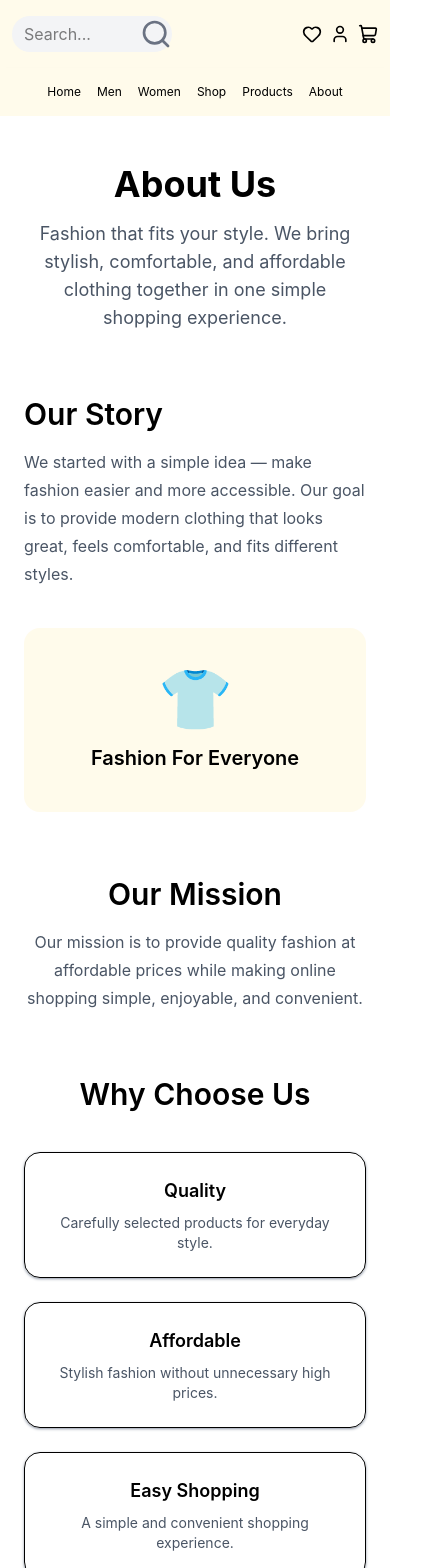
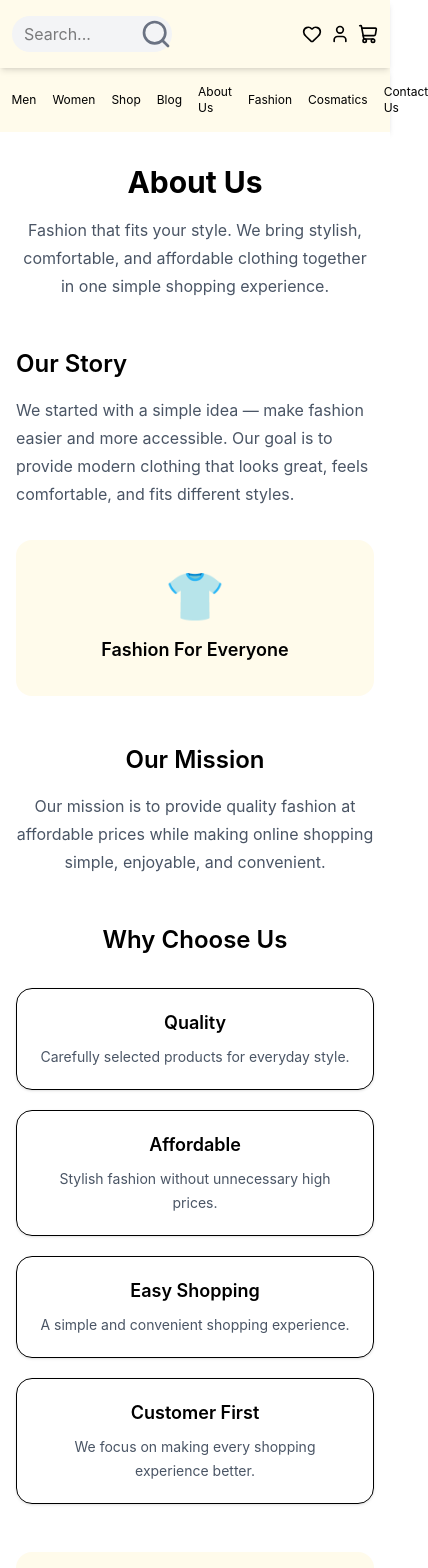
Before and after one commit to sarthak-negi44/E-commerce, a React (Vite) app: page /about in a window 390 px wide. Shown: the top 1568 px of the page, 428 px wide, since content can reach past the window. Built offline with nearby package versions, Linux system fonts and the light colour scheme.

Commit message:
new routes for more updates

```diff
--- a/src/App.tsx
+++ b/src/App.tsx
@@ -4,8 +4,11 @@ import Home from './pages/Home';
 import Men from './pages/Men';
 import Women from './pages/Women';
 import Shop from './pages/Shop';
-import Products from './pages/Products';
+import Blog from './pages/Blog';
 import About from './pages/About';
+import Contactus from './pages/Contactus';
+import Fashion from './pages/Fashion';
+import Cosmatics from './pages/Cosmatics';
 import { SearchProvider } from './context/searContext';
 
 const App = () => {
@@ -19,8 +22,11 @@ const App = () => {
           <Route path="/men" element={<Men />} />
           <Route path="/women" element={<Women />} />
           <Route path="/shop" element={<Shop />} />
-          <Route path="/products" element={<Products />} />
+          <Route path="/blog" element={<Blog />} />
           <Route path="/about" element={<About />} />
+          <Route path="/contact Us" element={<Contactus />} />
+          <Route path="/fashion" element={<Fashion />} />
+          <Route path="/cosmatics" element={<Cosmatics />} />
         </Routes>
       </BrowserRouter>
     </SearchProvider>
--- a/src/components/Herosection.tsx
+++ b/src/components/Herosection.tsx
@@ -14,7 +14,7 @@ const Herosection = () => {
             className="w-full h-auto lg:h-full object-contain lg:object-cover"
           />
 
-          <div className="absolute left-5 lg:left-25 top-1/2 -translate-y-1/2 z-10">
+          <div className="absolute left-20 lg:left-25 top-1/2 -translate-y-1/2 z-10">
             <p className="text-white">SPECIAL OFFER</p>
 
             <h1 className="text-2xl lg:text-3xl font-bold text-white">
--- a/src/components/layouts/Navbar.tsx
+++ b/src/components/layouts/Navbar.tsx
@@ -36,16 +36,34 @@ const Navbar = () => {
         className="transition-all active:scale-90 active:opacity-50"
         to="/products"
       >
-        Products
+        Blog
       </Link>
 
       <Link
         className="transition-all active:scale-90 active:opacity-50"
         to="/about"
       >
-        About
+        About Us
       </Link>
 
+      <Link
+        className="transition-all active:scale-90 active:opacity-50"
+        to="/fashion"
+      >
+        Fashion
+      </Link>
+      <Link
+        className="transition-all active:scale-90 active:opacity-50"
+        to="/cosmatics"
+      >
+        Cosmatics
+      </Link>
+       <Link
+        className="transition-all active:scale-90 active:opacity-50"
+        to="/contact Us"
+      >
+        Contact Us
+      </Link>
     </div>
   );
 };
--- a/src/components/layouts/header.tsx
+++ b/src/components/layouts/header.tsx
@@ -8,7 +8,7 @@ const Header = () => {
 
   return (
     <>
-    <header className="flex items-center justify-between px-3 sm:px-30 bg-amber-50 dark:bg-gray-900/30  shadow-md p-4">
+    <header className="flex items-center justify-between px-3 sm:px-30 bg-amber-50 dark:bg-gray-900/30  shadow-md p-4 position: sticky top-0 z-50">
 
   {/* Search */}
   <div className="flex items-center w-40 sm:w-60 md:w-72  transition-all active:scale-90 active:opacity-50">
--- a/src/pages/About.tsx
+++ b/src/pages/About.tsx
@@ -1,24 +1,24 @@
-
 const About = () => {
   return (
-    <div className="min-h-screen bg-white px-6 py-12">
+    <div className="min-h-screen bg-white px-4 sm:px-6 py-8 sm:py-12">
 
       {/* Introduction */}
       <section className="mx-auto max-w-5xl text-center">
-        <h1 className="text-4xl font-bold mb-4">
+        <h1 className="text-3xl sm:text-4xl font-bold mb-4">
           About Us
         </h1>
 
-        <p className="mx-auto max-w-2xl text-gray-600 text-lg">
+        <p className="mx-auto max-w-2xl text-gray-600 text-base sm:text-lg leading-7">
           Fashion that fits your style. We bring stylish, comfortable,
           and affordable clothing together in one simple shopping experience.
         </p>
       </section>
 
       {/* Our Story */}
-      <section className="mx-auto mt-16 max-w-5xl grid md:grid-cols-2 gap-10 items-center">
+      <section className="mx-auto mt-12 sm:mt-16 max-w-5xl grid grid-cols-1 md:grid-cols-2 gap-8 sm:gap-10 items-center">
+
         <div>
-          <h2 className="text-3xl font-semibold mb-4">
+          <h2 className="text-2xl sm:text-3xl font-semibold mb-4">
             Our Story
           </h2>
 
@@ -29,17 +29,19 @@ const About = () => {
           </p>
         </div>
 
-        <div className="rounded-2xl bg-amber-50 p-10 text-center z-auto">
-          <span className="text-6xl">👕</span>
-          <h3 className="mt-4 text-xl font-semibold">
+        <div className="rounded-2xl bg-amber-50 p-8 sm:p-10 text-center">
+          <span className="text-5xl sm:text-6xl">👕</span>
+
+          <h3 className="mt-4 text-lg sm:text-xl font-semibold">
             Fashion For Everyone
           </h3>
         </div>
+
       </section>
 
       {/* Mission */}
-      <section className="mx-auto mt-16 max-w-5xl text-center">
-        <h2 className="text-3xl font-semibold mb-4">
+      <section className="mx-auto mt-12 sm:mt-16 max-w-5xl text-center">
+        <h2 className="text-2xl sm:text-3xl font-semibold mb-4">
           Our Mission
         </h2>
 
@@ -50,72 +52,75 @@ const About = () => {
       </section>
 
       {/* Why Choose Us */}
-      <section className="mx-auto mt-16 max-w-5xl">
-        <h2 className="text-3xl font-semibold text-center mb-10">
+      <section className="mx-auto mt-12 sm:mt-16 max-w-5xl">
+
+        <h2 className="text-2xl sm:text-3xl font-semibold text-center mb-8 sm:mb-10">
           Why Choose Us
         </h2>
 
-        <div className="grid sm:grid-cols-2 lg:grid-cols-4 gap-6">
-          <div className="rounded-2xl border p-6 text-center shadow-sm shadow-gray-400">
+        <div className="grid grid-cols-1 sm:grid-cols-2 lg:grid-cols-4 gap-5 sm:gap-6">
+
+          <div className="rounded-2xl border p-5 sm:p-6 text-center shadow-sm">
             <h3 className="font-semibold text-lg mb-2">
               Quality
             </h3>
-            <p className="text-gray-600 text-sm">
+            <p className="text-gray-600 text-sm leading-6">
               Carefully selected products for everyday style.
             </p>
           </div>
 
-          <div className="rounded-2xl border p-6 text-center shadow-sm shadow-gray-400">
+          <div className="rounded-2xl border p-5 sm:p-6 text-center shadow-sm">
             <h3 className="font-semibold text-lg mb-2">
               Affordable
             </h3>
-            <p className="text-gray-600 text-sm">
+            <p className="text-gray-600 text-sm leading-6">
               Stylish fashion without unnecessary high prices.
             </p>
           </div>
 
-          <div className="rounded-2xl border p-6 text-center shadow-sm shadow-gray-400">
+          <div className="rounded-2xl border p-5 sm:p-6 text-center shadow-sm">
             <h3 className="font-semibold text-lg mb-2">
               Easy Shopping
             </h3>
-            <p className="text-gray-600 text-sm">
+            <p className="text-gray-600 text-sm leading-6">
               A simple and convenient shopping experience.
             </p>
           </div>
 
-          <div className="rounded-2xl border p-6 text-center shadow-sm shadow-gray-400">
+          <div className="rounded-2xl border p-5 sm:p-6 text-center shadow-sm">
             <h3 className="font-semibold text-lg mb-2">
               Customer First
             </h3>
-            <p className="text-gray-600 text-sm">
+            <p className="text-gray-600 text-sm leading-6">
               We focus on making every shopping experience better.
             </p>
           </div>
+
         </div>
       </section>
 
       {/* CTA */}
-      <section className="mx-auto mt-16 max-w-5xl rounded-3xl bg-amber-50 p-10 text-center">
-        <h2 className="text-3xl font-semibold mb-3">
+      <section className="mx-auto mt-12 sm:mt-16 max-w-5xl rounded-2xl sm:rounded-3xl bg-amber-50 p-7 sm:p-10 text-center">
+
+        <h2 className="text-2xl sm:text-3xl font-semibold mb-3">
           Find Your Style
         </h2>
 
-        <p className="text-gray-600 mb-6">
+        <p className="text-gray-600 mb-6 leading-6">
           Explore our latest collection and discover something you love.
         </p>
 
         <a
           href="/shop"
-          className="inline-block rounded-full bg-black px-7 py-3 text-white transition hover:bg-gray-800"
+          className="inline-block rounded-full bg-black px-6 sm:px-7 py-3 text-white transition hover:bg-gray-800"
         >
           Shop Now
         </a>
+
       </section>
 
     </div>
   );
 };
 
-
-
-export default About
+export default About;
--- /dev/null
+++ b/src/pages/Contactus.tsx
@@ -0,0 +1,9 @@
+import React from 'react'
+
+const Contactus = () => {
+  return (
+    <div>Contactus</div>
+  )
+}
+
+export default Contactus
--- /dev/null
+++ b/src/pages/Cosmatics.tsx
@@ -0,0 +1,9 @@
+import React from 'react'
+
+const Cosmatics = () => {
+  return (
+    <div>Cosmatics</div>
+  )
+}
+
+export default Cosmatics
--- /dev/null
+++ b/src/pages/Fashion.tsx
@@ -0,0 +1,9 @@
+import React from 'react'
+
+const Fashion = () => {
+  return (
+    <div>Fashion</div>
+  )
+}
+
+export default Fashion
```
Also changed, not shown: src/pages/Blog.tsx (renamed from src/pages/Products.tsx).
